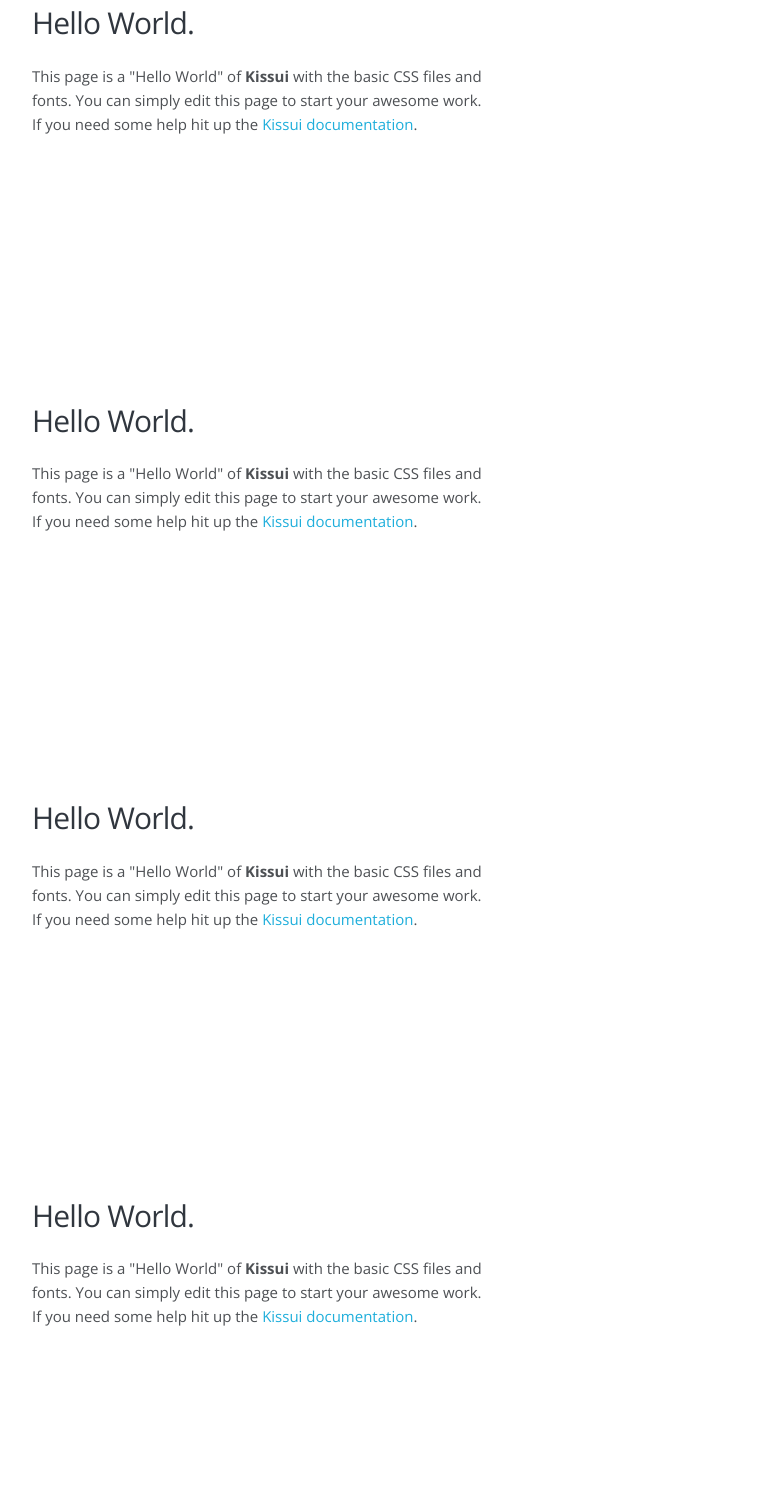
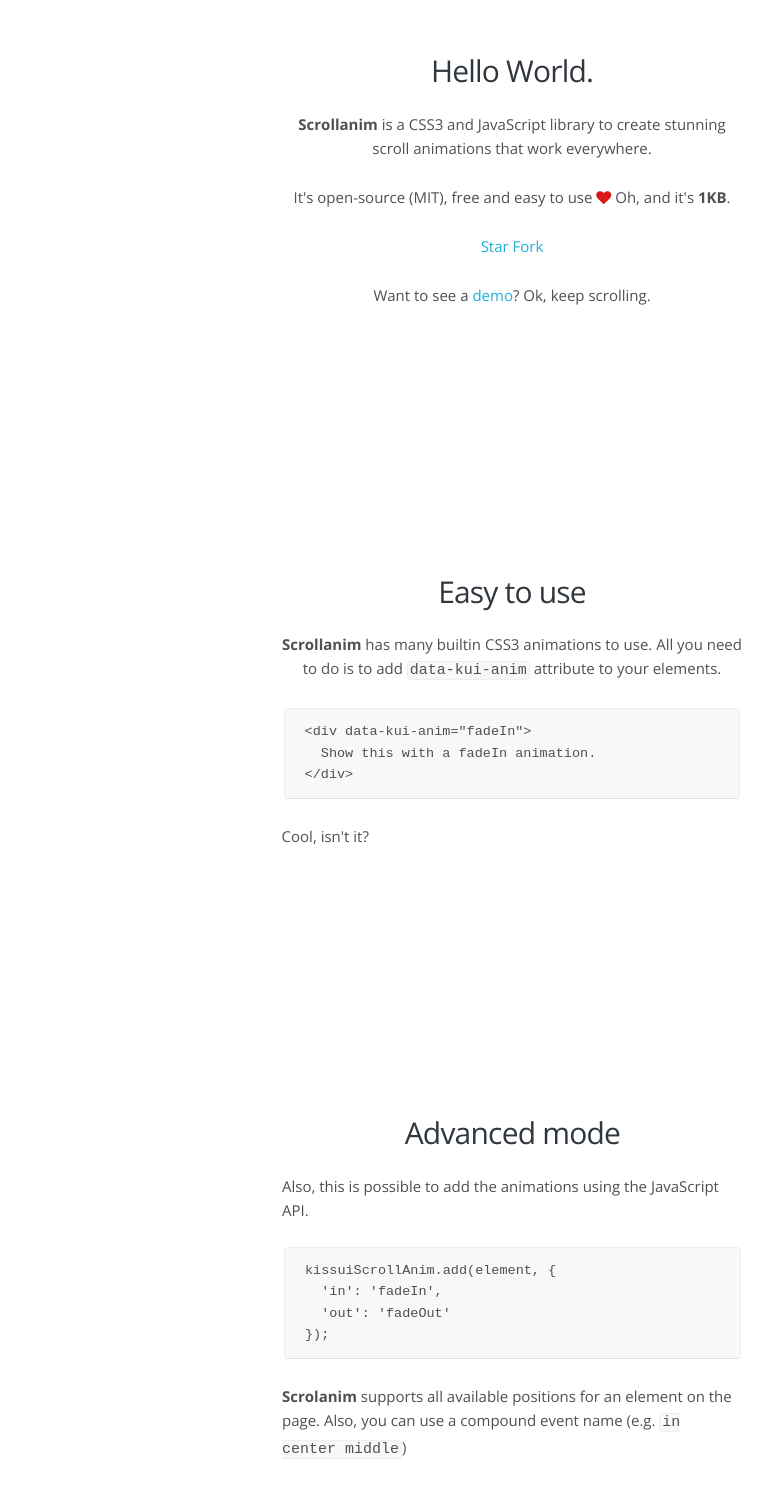
Before and after one commit to usablica/kissui.scrollanim, a website: page example/index.html in a window 1280 px wide. Shown: the part 237-1727 px from the top of the page, without its empty margins (128-900 px from the left). Drawn offline with nearby package versions, Linux system fonts and the light colour scheme.

Commit message:
adding example page

```diff
--- /dev/null
+++ b/example/css/custom.css
@@ -0,0 +1,6 @@
+.column.custom-column {
+    float: none;
+    margin-left: auto;
+    margin-right: auto;
+    text-align: center;
+}
--- a/example/index.html
+++ b/example/index.html
@@ -8,67 +8,118 @@
   <meta name="viewport" content="width=device-width, initial-scale=1">
   <link href='//fonts.googleapis.com/css?family=Open+Sans:400,300,600,700' rel='stylesheet' type='text/css'>
   <link rel="stylesheet" href="./css/kissui.css">
+  <link rel="stylesheet" href="./css/custom.css">
   <link rel="stylesheet" href="../build/scrollanim.min.css">
   <link rel="icon" type="image/x-icon" href="./images/favicon.ico" />
 </head>
 <body>
+    <div class="container">
+        <div class="row">
+            <div data-kui-anim="fadeIn" class="one-half column scrollanim custom-column" style="margin-top: 30%;">
+                <h4>Hello World.</h4>
+
+                <p><b>Scrollanim</b> is a CSS3 and JavaScript library to create stunning scroll animations that work everywhere.</p>
+
+                <p>It's open-source (MIT), free and easy to use <i class="fa fa-heart" style="color: #D81818;"></i> Oh, and it's <b>1KB</b>.</p>
+
+                <p>
+                <a class="github-button" href="https://github.com/usablica/kissui.scrollanim" data-icon="octicon-star" data-count-href="/usablica/kissui.scrollanim/stargazers" data-count-api="/repos/usablica/kissui.scrollanim#stargazers_count" data-count-aria-label="# stargazers on GitHub" aria-label="Star usablica/kissui.scrollanim on GitHub">Star</a>
+                <a class="github-button" href="https://github.com/usablica/kissui.scrollanim/fork" data-icon="octicon-repo-forked" data-count-href="/usablica/kissui.scrollanim/network" data-count-api="/repos/usablica/kissui.scrollanim#forks_count" data-count-aria-label="# forks on GitHub" aria-label="Fork usablica/kissui.scrollanim on GitHub">Fork</a>
+                </p>
+
+                <p>Want to see a <a href="javascript:void(0);">demo</a>? Ok, keep scrolling.</p>
+            </div>
+        </div>
+    </div>
+
+
   <div class="container">
     <div class="row">
-      <div data-kui-anim="fadeIn" class="one-half column scrollanim" style="margin-top: 25%;">
-        <h4>Hello World.</h4>
+      <div data-kui-anim="fadeIn" class="one-half column custom-column" style="margin-top: 25%;">
+        <h4>Easy to use</h4>
 
-        <p>This page is a "Hello World" of <b>Kissui</b> with the basic CSS files and fonts. You can simply edit this page to start your awesome work. If you need some help hit up the <a href="http://www.kissui.io">Kissui documentation</a>.</p>
+        <p><b>Scrollanim</b> has many builtin CSS3 animations to use. All you need to do is to add <code>data-kui-anim</code> attribute to your elements.</p>
+
+        <pre style="text-align: left;">
+            <code>&lt;div data-kui-anim=&quot;fadeIn&quot;&gt;
+  Show this with a fadeIn animation.
+&lt;/div&gt;</code>
+        </pre>
+
+        <p style="text-align: left;">Cool, isn't it?</p>
+      </div>
+    </div>
+
+    <div class="row">
+      <div data-kui-anim="rubberBand" class="one-half column custom-column" style="margin-top: 25%;">
+        <h4>Advanced mode</h4>
+
+        <p style="text-align: left;">Also, this is possible to add the animations using the JavaScript API.</p>
+
+        <pre style="text-align: left;">
+            <code>kissuiScrollAnim.add(element, {
+  'in': 'fadeIn',
+  'out': 'fadeOut'
+});</code>
+        </pre>
+
+        <p style="text-align: left;"><b>Scrolanim</b> supports all available positions for an element on the page. Also, you can use a compound event name (e.g. <code>in center middle</code>)</p>
+      </div>
+    </div>
+
+    <div class="row">
+      <div data-kui-anim="bounce" class="one-half column custom-column" style="margin-top: 25%;">
+        <h4>CSS3 Animations</h4>
+
+        <p><b>Scrolanim</b> has many CSS3 animations to use. No JavaScript animations, better performance.</p>
+
+        <p>Works on desktop and portable devices perfectly.</p>
       </div>
     </div>
 
 
     <div class="row">
-      <div data-kui-anim="fadeIn" class="one-half column" style="margin-top: 25%;">
-        <h4>Hello World.</h4>
+      <div data-kui-anim="infinite pulse" class="one-half column custom-column" style="margin-top: 25%;">
+        <h4>Infinite animation</h4>
 
-        <p>This page is a "Hello World" of <b>Kissui</b> with the basic CSS files and fonts. You can simply edit this page to start your awesome work. If you need some help hit up the <a href="http://www.kissui.io">Kissui documentation</a>.</p>
+        <p>Also, animations names accept an optional parameter <code>infinite</code> to repeat the animation forever.</p>
       </div>
     </div>
 
 
     <div class="row">
-      <div data-kui-anim="rubberBand" class="one-half column" style="margin-top: 25%;">
-        <h4>Hello World.</h4>
+      <div class="one-half column custom-column" style="margin-top: 25%;" id="specialelement">
+        <h4>Perfect event control</h4>
 
-        <p>This page is a "Hello World" of <b>Kissui</b> with the basic CSS files and fonts. You can simply edit this page to start your awesome work. If you need some help hit up the <a href="http://www.kissui.io">Kissui documentation</a>.</p>
-      </div>
-    </div>
+        <p><b>Scrollanim</b> controls all elements with an extra care. You can attach events to almost all possible positions of an element on the page.</p>
 
-
-
-    <div class="row">
-      <div data-kui-anim="bounce" class="one-half column" style="margin-top: 25%;">
-        <h4>Hello World.</h4>
-
-        <p>This page is a "Hello World" of <b>Kissui</b> with the basic CSS files and fonts. You can simply edit this page to start your awesome work. If you need some help hit up the <a href="http://www.kissui.io">Kissui documentation</a>.</p>
+        <p>For instance, this element appears with a <code>fadeIn</code> animation but also gets a <code>pulse</code> animations when it's in the middle of the page.</p>
       </div>
     </div>
 
 
     <div class="row">
-      <div data-kui-anim="shake" class="one-half column" style="margin-top: 25%;">
-        <h4>Hello World.</h4>
+        <div data-kui-anim="bounceIn" class="one-half column custom-column" style="margin-top: 25%;margin-bottom: 25%;" id="lastone">
+            <h4><i class="fa fa-heart" style="color: #D81818;"></i> Did you enjoy?</h4>
 
-        <p>This page is a "Hello World" of <b>Kissui</b> with the basic CSS files and fonts. You can simply edit this page to start your awesome work. If you need some help hit up the <a href="http://www.kissui.io">Kissui documentation</a>.</p>
-      </div>
-    </div>
+            <p>That's great, we are glad you liked it. The next step is to use the CDN networks or download the project. Meanwhile, you can have a look at the <a href="https://github.com/usablica/kissui.scrollanim" target="_blank">documentation</a> page.</p>
 
-
-    <div class="row">
-      <div data-kui-anim="fadeIn" class="one-half column" style="margin-top: 25%;" id="lastone">
-        <h4>Hello World.</h4>
-
-        <p>This page is a "Hello World" of <b>Kissui</b> with the basic CSS files and fonts. You can simply edit this page to start your awesome work. If you need some help hit up the <a href="http://www.kissui.io">Kissui documentation</a>.</p>
-      </div>
+            <a class="github-button" href="https://github.com/usablica/kissui.scrollanim" data-icon="octicon-star" data-count-href="/usablica/kissui.scrollanim/stargazers" data-count-api="/repos/usablica/kissui.scrollanim#stargazers_count" data-count-aria-label="# stargazers on GitHub" aria-label="Star usablica/kissui.scrollanim on GitHub">Star</a>
+            <a class="github-button" href="https://github.com/usablica/kissui.scrollanim/fork" data-icon="octicon-repo-forked" data-count-href="/usablica/kissui.scrollanim/network" data-count-api="/repos/usablica/kissui.scrollanim#forks_count" data-count-aria-label="# forks on GitHub" aria-label="Fork usablica/kissui.scrollanim on GitHub">Fork</a>
+        </div>
     </div>
 
   </div>
 
   <script src='../build/scrollanim.js'></script>
+  <script>
+    kissuiScrollAnim.add(document.getElementById('specialelement'), {
+        'in': 'fadeIn',
+        'middle': 'pulse'
+    });
+  </script>
+
+  <!-- Place this tag in your head or just before your close body tag. -->
+  <script async defer src="https://buttons.github.io/buttons.js"></script>
 </body>
 </html>
```
